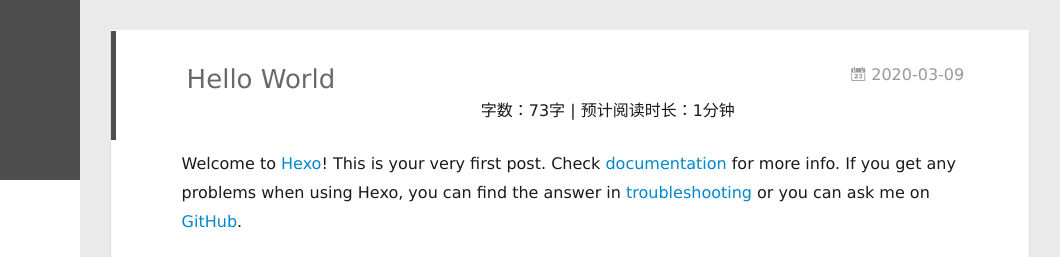
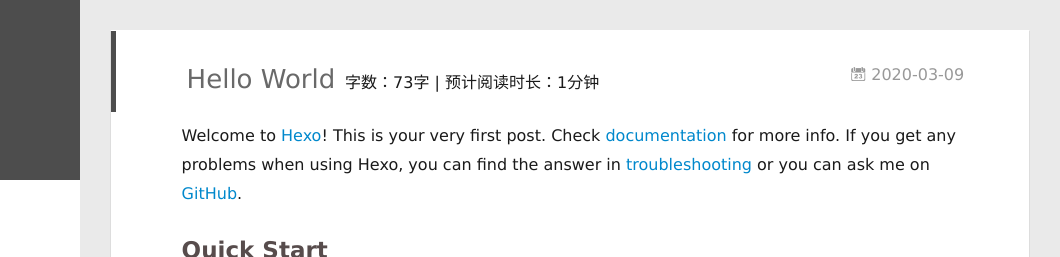
Before and after one commit to heroamd/heroamd.github.io, a plain HTML site: page index.html in a window 1280 px wide. Shown: the top 257 px of the page, 220-1280 px from the left. Drawn offline with Linux system fonts and the light colour scheme; some packages are replaced by stand-ins of ours; a script that the page names is missing.

Commit message:
Site updated: 2020-03-10 14:05:38

```diff
--- a/index.html
+++ b/index.html
@@ -199,9 +199,9 @@
   	<time datetime="2020-03-09T14:38:29.261Z" itemprop="datePublished"><i class="icon-calendar icon"></i>2020-03-09</time>
 </a>
 
-		<div align="center" class="post-count">
+
              字数：73字 | 预计阅读时长：1分钟
-          </div>
+
 
 	  </header>
 
```
Also changed, not shown: 2020/03/09/hello-world/index.html (+2 -2 lines).
